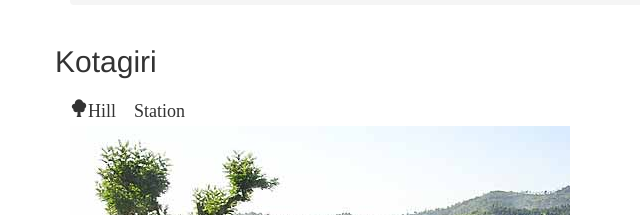
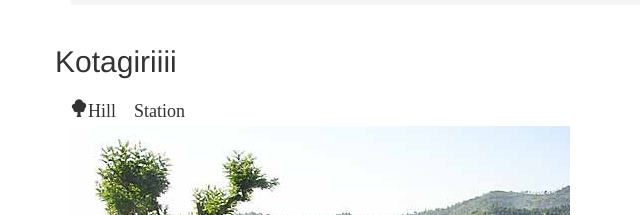
Before and after one commit to Tamil7548/tamil, a plain HTML site: page index.html in a window 1280 px wide. Shown: the part 238-453 px from the top of the page, 0-640 px from the left. Drawn offline with nearby package versions, Linux system fonts and the light colour scheme; files whose address does not match are found by name.

Commit message:
Update index.html

```diff
--- a/index.html
+++ b/index.html
@@ -100,7 +100,7 @@
 		<div class = "container">
 			<div class = "row">
 				<div>
-					<h2> Kotagiri </h2>
+					<h2> Kotagiriiii </h2>
 				</div>
 			</div>
 			<div class = "row">
```
